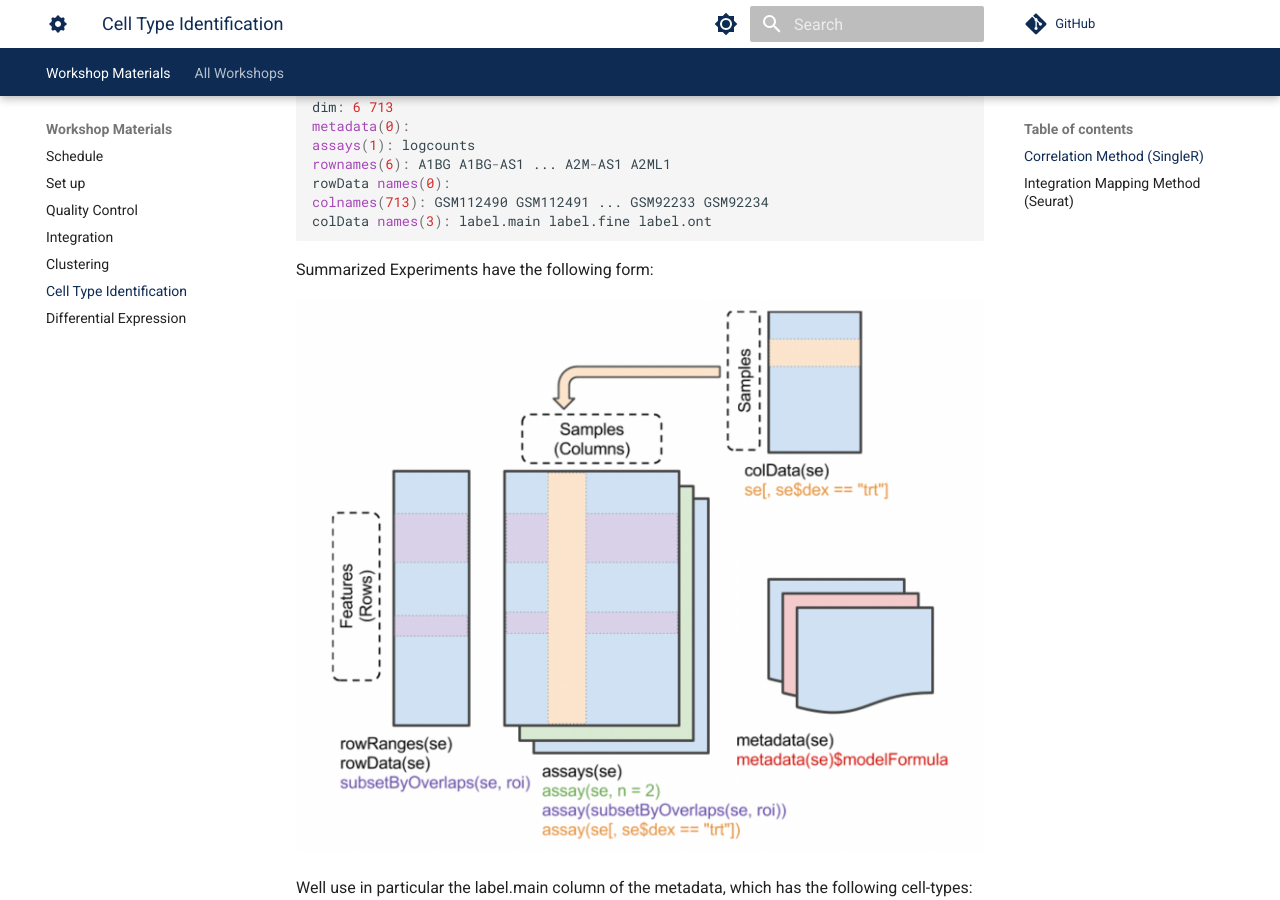
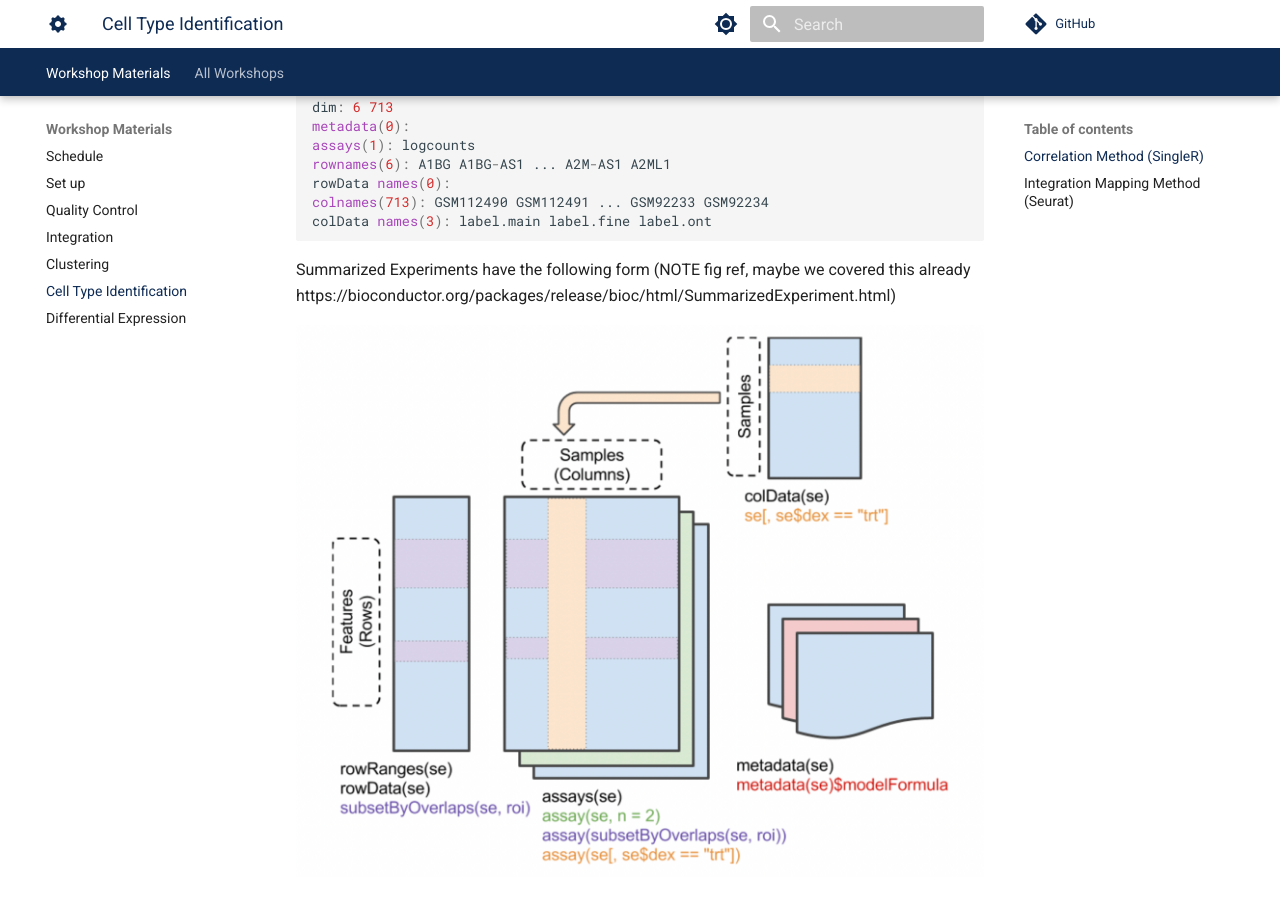
Before and after one commit to best-tufts/intro_to_single_cell_rnaseq, an MkDocs documentation site: the page built from docs/intro_to_single_cell_rnaseq/05_cell_type_identification.md, in a window 1280 px wide and 900 px high, scrolled down 1932 px. Built offline with MkDocs 1.6.1 and Material for MkDocs 9.7.7, drawn with Linux system fonts in a browser that asks for light colours; comment, search, counter and statistics services are not loaded.

Commit message:
rough draft of cell type identification

````diff
--- a/docs/intro_to_single_cell_rnaseq/05_cell_type_identification.md
+++ b/docs/intro_to_single_cell_rnaseq/05_cell_type_identification.md
@@ -56,7 +56,7 @@ colnames(713): GSM112490 GSM112491 ... GSM92233 GSM92234
 colData names(3): label.main label.fine label.ont
 ```
 
-Summarized Experiments have the following form:
+Summarized Experiments have the following form (NOTE fig ref, maybe we covered this already https://bioconductor.org/packages/release/bioc/html/SummarizedExperiment.html)
 
 ![](images/summarized_experiment.png)
 
````
